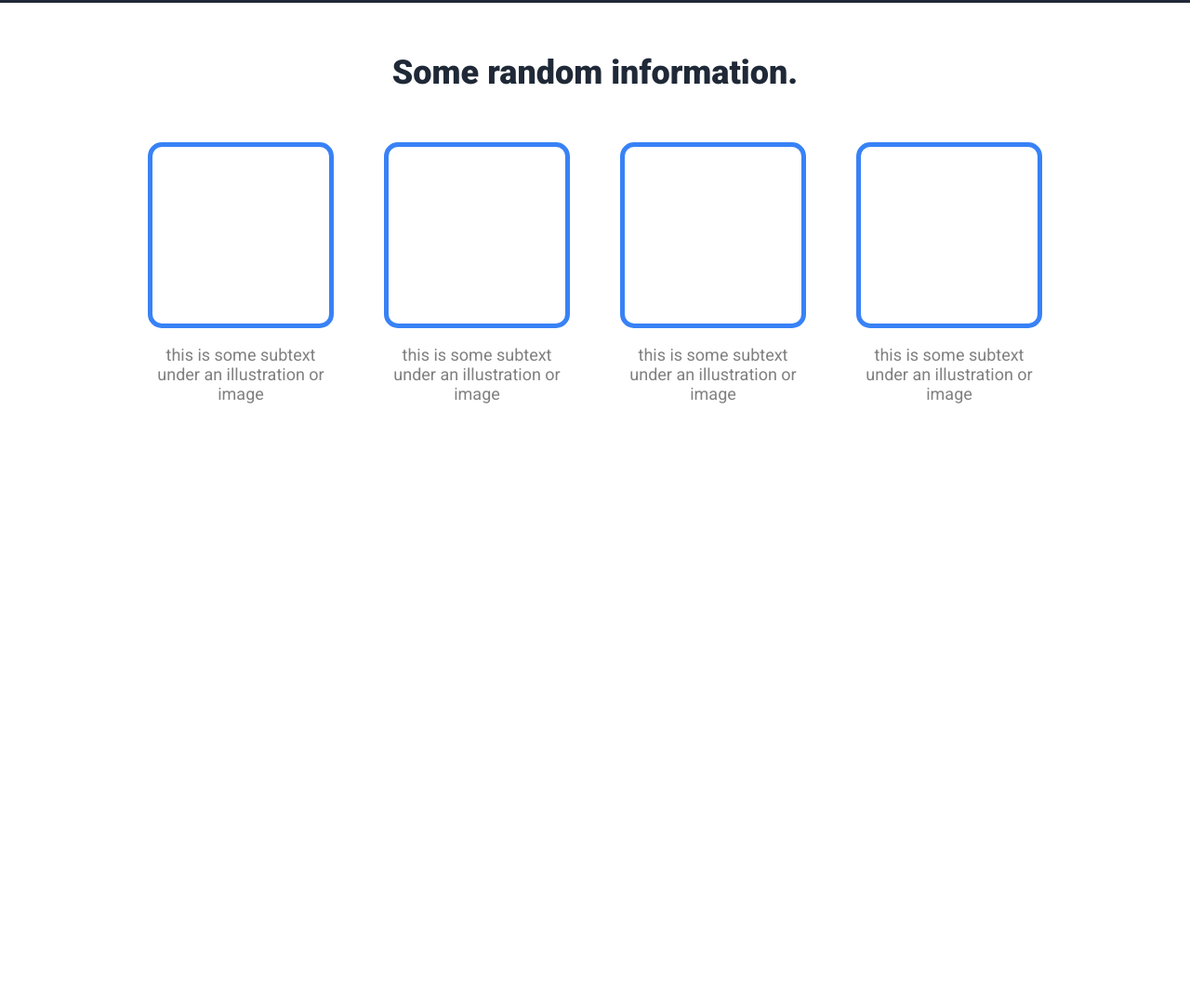
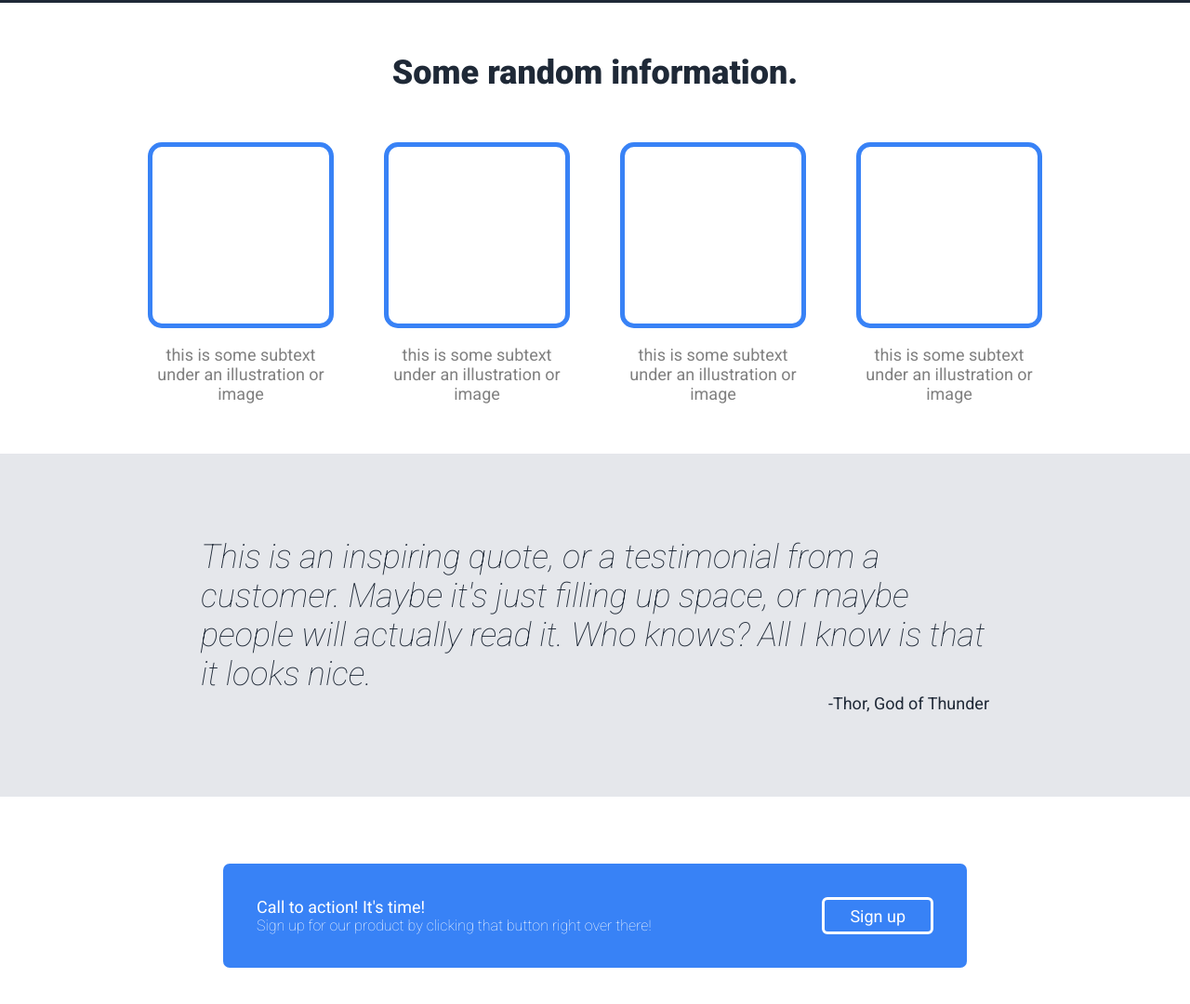
Before and after one commit to alejandro83457/landing-page-final, a plain HTML site: page index.html in a window 1280 px wide. Shown: the part 440-1520 px from the top of the page at 93% size. Before the commit the page ends 874 px from the top, so only its background shows below. Drawn offline with Linux system fonts and the light colour scheme.

Commit message:
feat: create quote and call-to-action sections

```diff
--- a/index.html
+++ b/index.html
@@ -56,5 +56,22 @@
         </div>
       </div>
     </div>
+    <div class="section4">
+      <p>
+        This is an inspiring quote, or a testimonial from a customer. Maybe it's
+        just filling up space, or maybe people will actually read it. Who knows?
+        All I know is that it looks nice.
+      </p>
+      <div class="section41">-Thor, God of Thunder</div>
+    </div>
+    <div class="section5">
+      <div class="section51">
+        <div class="section511">Call to action! It's time!</div>
+        <div class="section512">
+          Sign up for our product by clicking that button right over there!
+        </div>
+      </div>
+      <button>Sign up</button>
+    </div>
   </body>
 </html>
--- a/style.css
+++ b/style.css
@@ -82,10 +82,11 @@ header > * {
   display: flex;
   flex-direction: column;
   align-items: center;
+  padding: 3rem;
 }
 
 .title2 {
-  padding: 3rem;
+  padding-bottom: 3rem;
   font-size: 36px;
   font-weight: 900;
   color: #1f2937;
@@ -117,3 +118,45 @@ header > * {
   color: gray;
   text-align: center;
 }
+
+.section4 {
+  display: flex;
+  flex-direction: column;
+  background-color: #e5e7eb;
+  color: #1f2937;
+  padding: 5em 12em;
+}
+
+.section4 > p {
+  font-size: 36px;
+  font-weight: 100;
+  font-style: italic;
+}
+
+.section41 {
+  text-align: right;
+}
+
+.section5 {
+  background-color: #3882f6;
+  color: white;
+  display: flex;
+  width: 800px;
+  margin: 4rem auto;
+  padding: 2rem;
+  justify-content: space-between;
+  border-radius: 7px;
+}
+
+.section5 > button {
+  background-color: #3882f6;
+  border: 3px solid white;
+  border-radius: 6px;
+  color: white;
+  padding: 0 1.5rem;
+}
+
+.section512 {
+  font-size: 16px;
+  font-weight: 100;
+}
```
